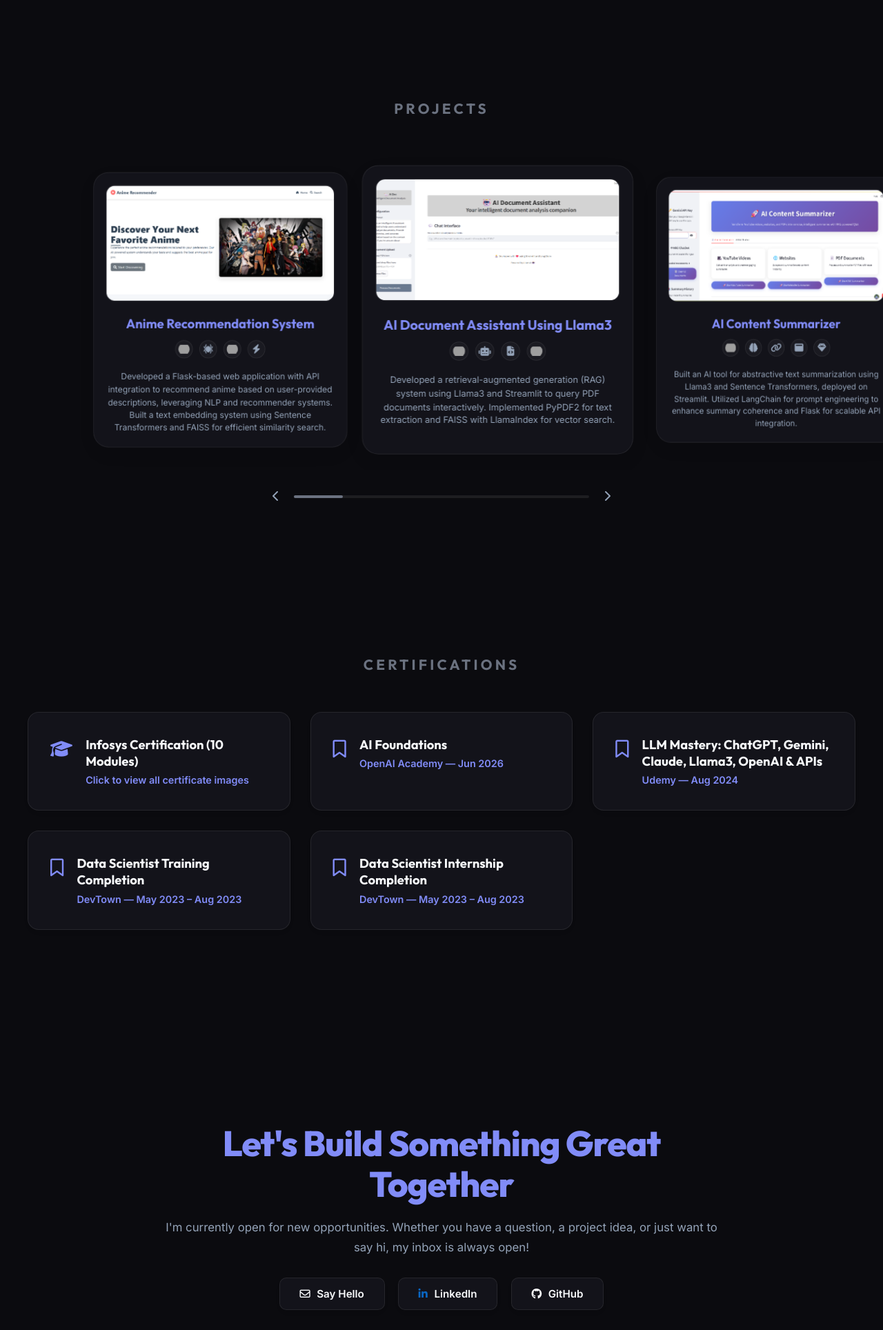
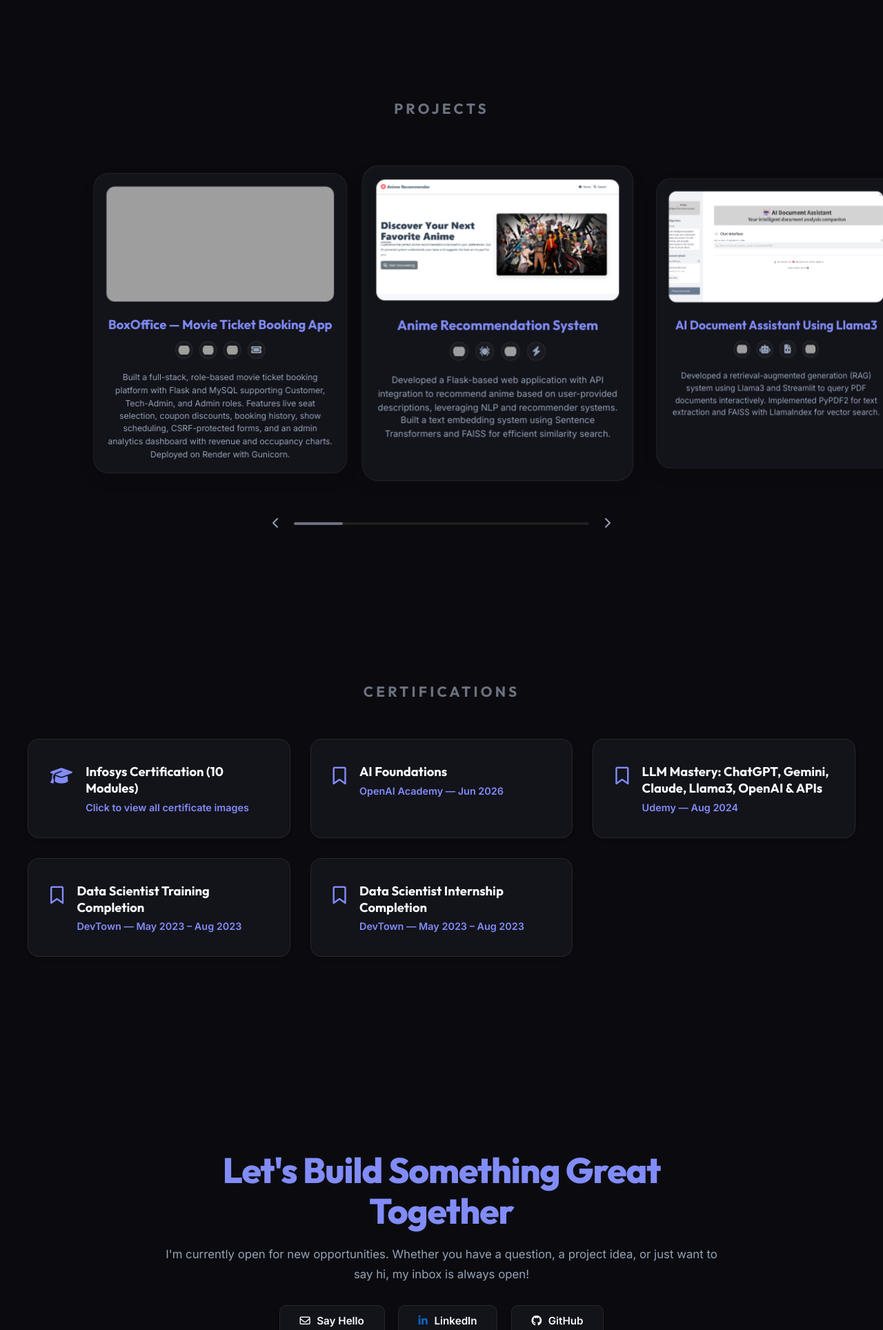
Before and after one commit to Jasvinder21/portfolio, a Flask app: page / in a window 1280 px wide. Shown: the part 2189-4117 px from the top of the page at 69% size. Run offline with Flask 3, Linux system fonts and the light colour scheme; grey boxes are pictures that could not be loaded.

Commit message:
Update index.html

```diff
--- a/templates/index.html
+++ b/templates/index.html
@@ -168,6 +168,23 @@
   <h2 class="section-title reveal">Projects</h2>
   <div class="projects-section-container reveal">
     <div class="projects-scroll-wrapper" id="projectTrack">
+
+      <!-- Project 0 - BoxOffice -->
+      <div class="project-slide-card">
+        <div class="project-banner-frame">
+          <img src="static/images/boxoffice.png" alt="BoxOffice Movie Booking App" onerror="this.src='https://via.placeholder.com/600x340/1a1a24/ffffff?text=BoxOffice'">
+        </div>
+        <h3><a href="https://github.com/Jasvinder21/Box-Office" target="_blank">BoxOffice — Movie Ticket Booking App</a></h3>
+        <div class="project-badge-strip">
+          <img src="https://cdn.jsdelivr.net/gh/devicons/devicon/icons/python/python-original.svg" alt="Python" />
+          <img src="https://cdn.jsdelivr.net/gh/devicons/devicon/icons/flask/flask-original.svg" alt="Flask" />
+          <img src="https://cdn.jsdelivr.net/gh/devicons/devicon/icons/mysql/mysql-original.svg" alt="MySQL" />
+          <i class="fa-solid fa-ticket" title="Booking System"></i>
+        </div>
+        <p class="project-description-text">
+          Built a full-stack, role-based movie ticket booking platform with Flask and MySQL supporting Customer, Tech-Admin, and Admin roles. Features live seat selection, coupon discounts, booking history, show scheduling, CSRF-protected forms, and an admin analytics dashboard with revenue and occupancy charts. Deployed on Render with Gunicorn.
+        </p>
+      </div>
 
       <!-- Project 1 -->
       <div class="project-slide-card">
```
